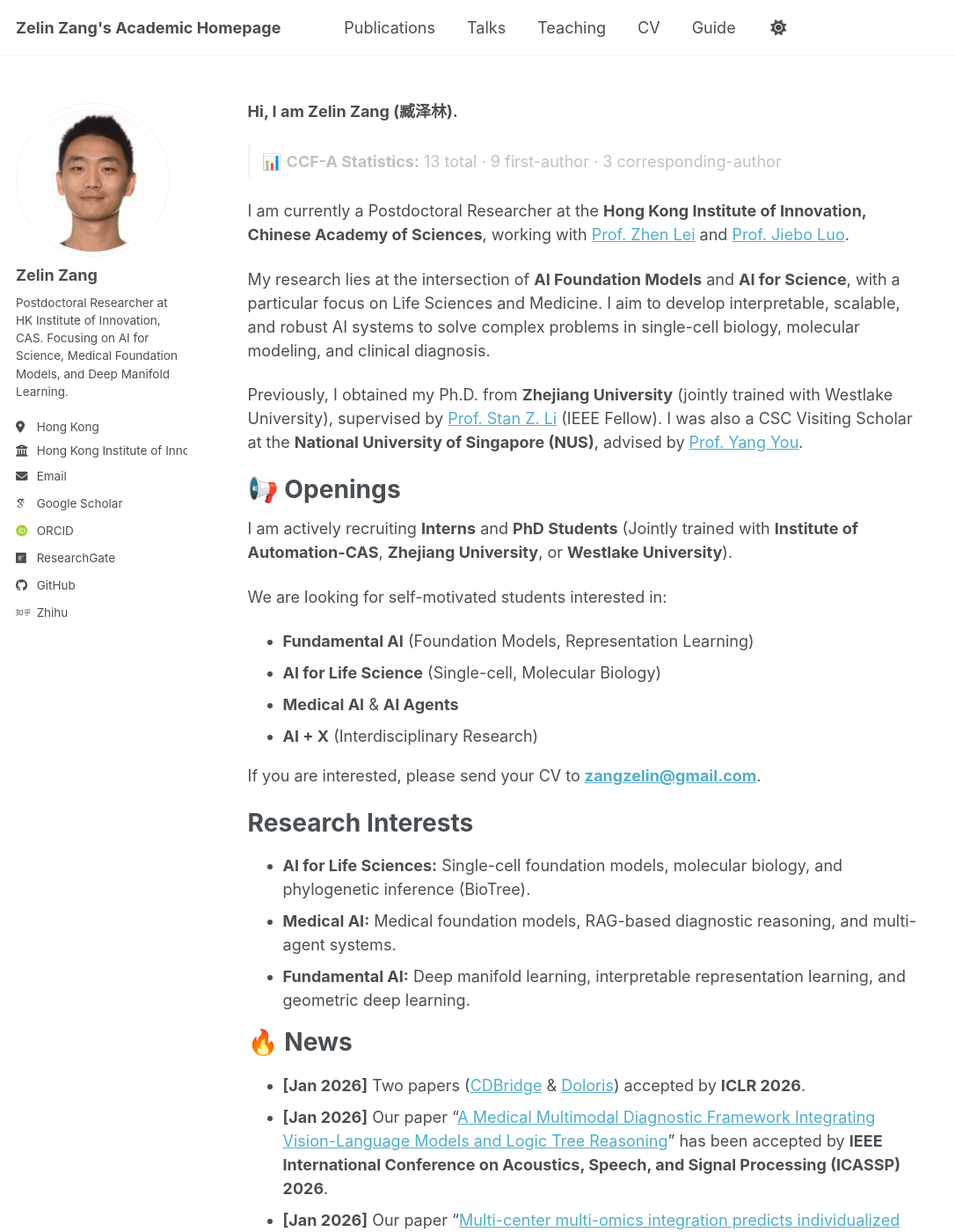
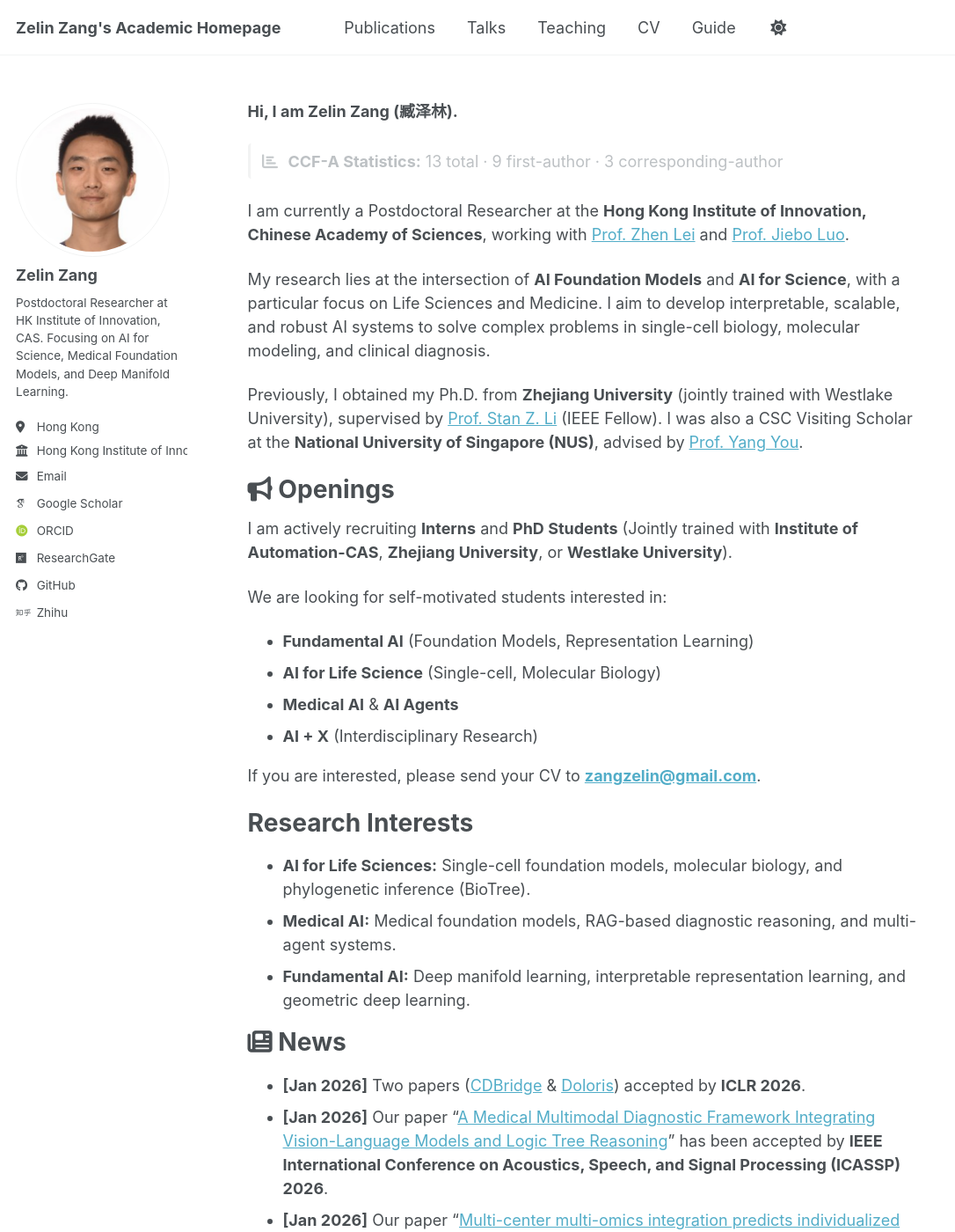
Before and after one commit to zangzelin/zangzelin.github.io, a Jekyll site: the page built from _pages/about.md, in a window 1280 px wide and 1400 px high. Shown: the whole window at 88% size, without its empty margins (0-1086 px from the left). Built offline with Jekyll 4.4.1, drawn with Linux system fonts in a browser that asks for light colours; some web fonts are replaced; a script bundle is joined from its source files by our own code; library files that are not in the unit come from our copies.

Commit message:
auto push

```diff
--- a/_pages/about.md
+++ b/_pages/about.md
@@ -35,7 +35,7 @@ redirect_from:
 
 **Hi, I am Zelin Zang (臧泽林).**
 
-<p class="ccf-stats">📊 <strong>CCF-A Statistics:</strong> {{ ccf_a_total }} total · {{ ccf_a_first }} first-author · {{ ccf_a_corr }} corresponding-author</p>
+<p class="ccf-stats"><i class="fa fa-chart-bar" aria-hidden="true"></i> <strong>CCF-A Statistics:</strong> {{ ccf_a_total }} total · {{ ccf_a_first }} first-author · {{ ccf_a_corr }} corresponding-author</p>
 
 I am currently a Postdoctoral Researcher at the **Hong Kong Institute of Innovation, Chinese Academy of Sciences**, working with [Prof. Zhen Lei](https://scholar.google.com/citations?user=cuJ3QG8AAAAJ&hl=zh-CN) and [Prof. Jiebo Luo](https://www.cs.rochester.edu/u/jluo/).
 
@@ -43,7 +43,7 @@ My research lies at the intersection of **AI Foundation Models** and **AI for Sc
 
 Previously, I obtained my Ph.D. from **Zhejiang University** (jointly trained with Westlake University), supervised by [Prof. Stan Z. Li](https://scholar.google.com/citations?user=Y-nyLGIAAAAJ) (IEEE Fellow). I was also a CSC Visiting Scholar at the **National University of Singapore (NUS)**, advised by [Prof. Yang You](https://www.comp.nus.edu.sg/~youy/).
 
-📢 Openings
+<i class="fa fa-bullhorn" aria-hidden="true"></i> Openings
 ======
 I am actively recruiting **Interns** and **PhD Students** (Jointly trained with **Institute of Automation-CAS**, **Zhejiang University**, or **Westlake University**).
 
@@ -61,7 +61,7 @@ Research Interests
 *   **Medical AI:** Medical foundation models, RAG-based diagnostic reasoning, and multi-agent systems.
 *   **Fundamental AI:** Deep manifold learning, interpretable representation learning, and geometric deep learning.
 
-🔥 News
+<i class="fa fa-newspaper" aria-hidden="true"></i> News
 ======
 *   **[Jan 2026]** Two papers ([CDBridge](https://openreview.net/forum?id=Hk4Fb6kaYF) & [Doloris](https://openreview.net/forum?id=rvpDHfoTd2)) accepted by **ICLR 2026**.
 *   **[Jan 2026]** Our paper "[A Medical Multimodal Diagnostic Framework Integrating Vision-Language Models and Logic Tree Reasoning](https://arxiv.org/abs/2512.21583)" has been accepted by **IEEE International Conference on Acoustics, Speech, and Signal Processing (ICASSP) 2026**.
--- a/assets/css/custom.css
+++ b/assets/css/custom.css
@@ -1,3 +1,12 @@
+/* Custom styles */
+
+/* Icon spacing on homepage */
+.ccf-stats .fa,
+.page__content h2 .fa {
+  margin-right: 0.35em;
+  opacity: 0.85;
+}
+
 /* Custom publication styles - ensures they override theme */
 
 .publications-compact .list__item {
```
